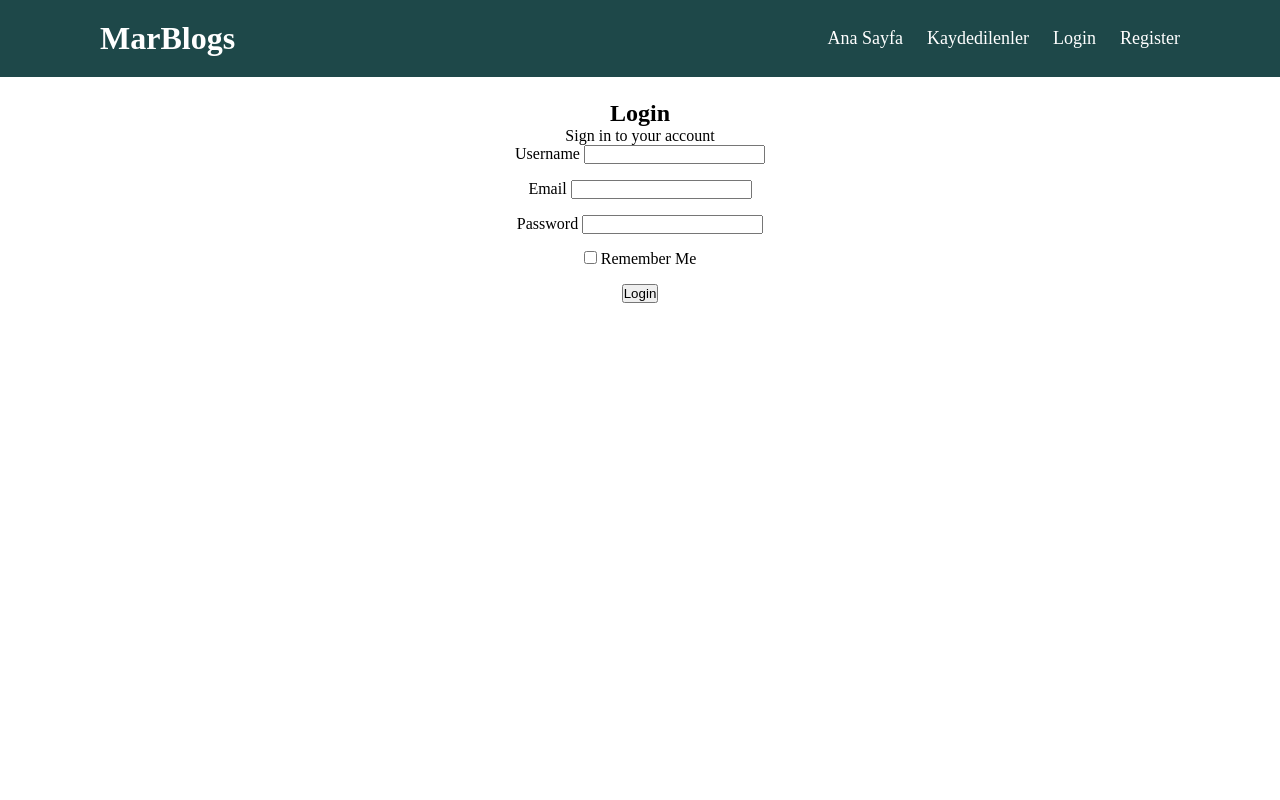
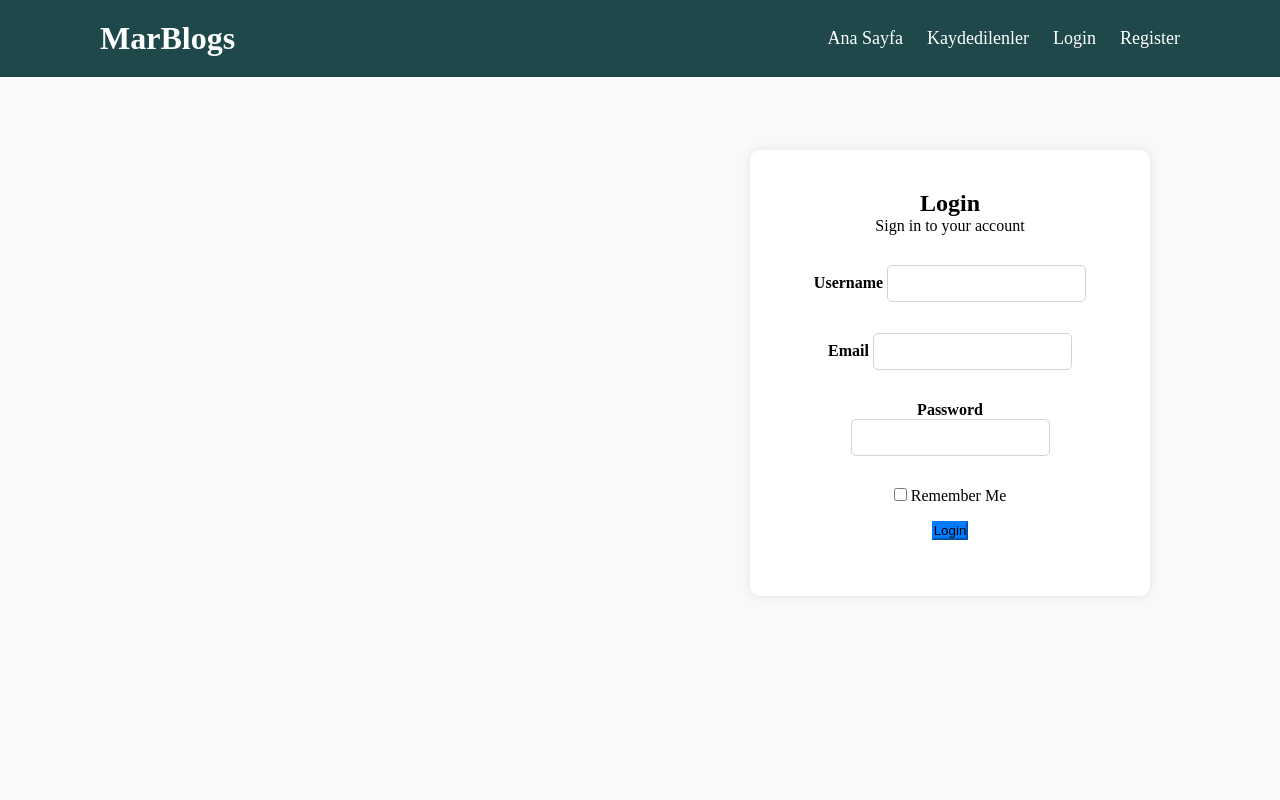
Before and after one commit to ArdaBaranSuludere/bitirme-projesi, a Flask app: page /auth/login in a window 1280 px wide. Run offline with Flask 3, Linux system fonts and the light colour scheme.

Commit message:
login-page-changes

```diff
--- a/app/templates/login.html
+++ b/app/templates/login.html
@@ -1,20 +1,59 @@
-<!-- login.html -->
-{% extends 'base.html' %} {% block title %} Login {% endblock %}
+{% extends 'base.html' %}
+{% block title %} Login {% endblock %}
 
 {% block content %}
-<div class="py-5 text-center">
+<style>
+  body {
+    background-color: #f8f9fa;
+  }
+  .login-container {
+    background-color: #ffffff;
+    border-radius: 10px;
+    box-shadow: 0 0 10px rgba(0, 0, 0, 0.1);
+    padding: 40px;
+    margin-top: 50px;
+    width: 400px;
+  }
+  .login-header {
+    text-align: center;
+    margin-bottom: 30px;
+  }
+  .form-label {
+    font-weight: bold;
+  }
+  .form-control {
+    border-radius: 5px;
+    padding: 10px;
+    margin-bottom: 15px;
+    border: 1px solid #ced4da;
+  }
+  .invalid-feedback {
+    color: #dc3545;
+  }
+  .btn-primary {
+    background-color: #007bff;
+    border-color: #007bff;
+  }
+  .btn-primary:hover {
+    background-color: #0056b3;
+    border-color: #0056b3;
+  }
+</style>
+
+<div class="container">
+  <div class="row" style="padding-left: 75%;">
+    <div class="col-md-6 offset-md-3 login-container">
+      <div class="login-header">
         <h2>Login</h2>
         <p class="lead">Sign in to your account</p>
       </div>
 
-<div class="row">
-  <div class="col-md-6 offset-md-3">
       <form action="{{ url_for('auth.login') }}" method="post" novalidate>
         {{ form.hidden_tag() }}
 
         <div class="mb-3">
           {{ form.username.label(class="form-label") }}
-        {{form.username(class="form-control") }}
+          {{ form.username(class="form-control") }}
           {% if form.username.errors %}
             <div class="invalid-feedback">
               {{ form.username.errors[0] }}
@@ -24,7 +63,7 @@
 
         <div class="mb-3">
           {{ form.email.label(class="form-label") }}
-        {{form.email(class="form-control") }}
+          {{ form.email(class="form-control") }}
           {% if form.email.errors %}
             <div class="invalid-feedback">
               {{ form.email.errors[0] }}
@@ -34,7 +73,10 @@
 
         <div class="mb-3">
           {{ form.password.label(class="form-label") }}
-        {{form.password(class="form-control") }}
+          <div class="invalid-feedback">
+            {{ form.password(type="password", class="form-control", id="passwordField") }}
+
+          </div>
           {% if form.password.errors %}
             <div class="invalid-feedback">
               {{ form.password.errors[0] }}
@@ -43,14 +85,30 @@
         </div>
 
         <div class="mb-3">
-        {{form.remember_me()}}
-        {{form.remember_me.label(class="form-check-label")}}
+          {{ form.remember_me() }}
+          {{ form.remember_me.label(class="form-check-label") }}
         </div>
 
-      <div class="mb-3">{{ form.submit(class="btn btn-primary btn-lg mx-auto d-block") }}</div>
-
-      <div class="mb-3" style="display: none"></div>
+        <div class="mb-3 text-center">{{ form.submit(class="btn btn-primary btn-lg") }}</div>
       </form>
     </div>
   </div>
+</div>
+
+<script>
+  document.addEventListener('DOMContentLoaded', function() {
+    const passwordField = document.getElementById('passwordField');
+    const togglePassword = document.getElementById('togglePassword');
+
+    togglePassword.addEventListener('click', function() {
+      if (passwordField.type === 'password') {
+        passwordField.type = 'text';
+        togglePassword.textContent = 'Hide Password';
+      } else {
+        passwordField.type = 'password';
+        togglePassword.textContent = 'Show Password';
+      }
+    });
+  });
+</script>
 {% endblock %}
--- a/app/templates/main.html
+++ b/app/templates/main.html
@@ -4,15 +4,15 @@
     <div class="container-blog">
         {% for blog in blogs %}
         <div class="col-lg-6">
-            <div class="position-relative mb-3">
+            <div class="position-relative mb-3" style="border-radius: 50px 50px 0px 0px; overflow: hidden;">
                 <img class="img-fluid w-100" src="/static/assets/images/news-700x435-1.jpg" style="object-fit: cover;">
                 <div class="bg-white border border-top-0 p-4">
                     <div class="mb-2">
                         <a class="badge badge-primary text-uppercase font-weight-semi-bold p-2 mr-2"
                             href="/blog/{{ blog.category }}">{{blog.category}}</a>
-                        <a class="text-body" href=""><small>{{blog.publish_date}}</small></a>
+                        <a class="text-body" style="text-decoration: none;" href=""><small>{{blog.publish_date}}</small></a>
                     </div>
-                    <a class="h4 d-block mb-3 text-secondary text-uppercase font-weight-bold" href="/blog/{{ blog.id }}">{{blog.title}}</a>
+                    <a class="h4 d-block mb-3 text-secondary text-uppercase font-weight-bold" style="text-decoration: none; color:rgb(70,70,70);" href="/blog/{{ blog.id }}">{{blog.title}}</a>
                     <p class="m-0">{{blog.subtitle}}</p>
                 </div>
                 <div class="d-flex justify-content-between bg-white border border-top-0 p-4">
```
Also changed, not shown: app/site.db. Lines whose indentation alone changed are shown as unchanged.
